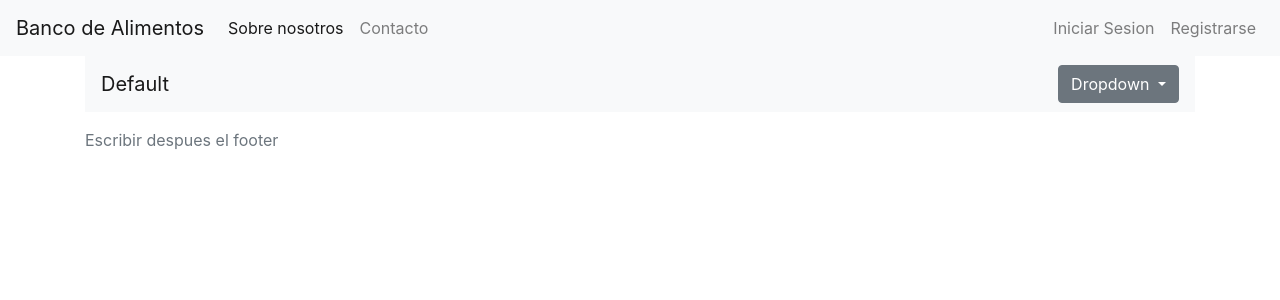
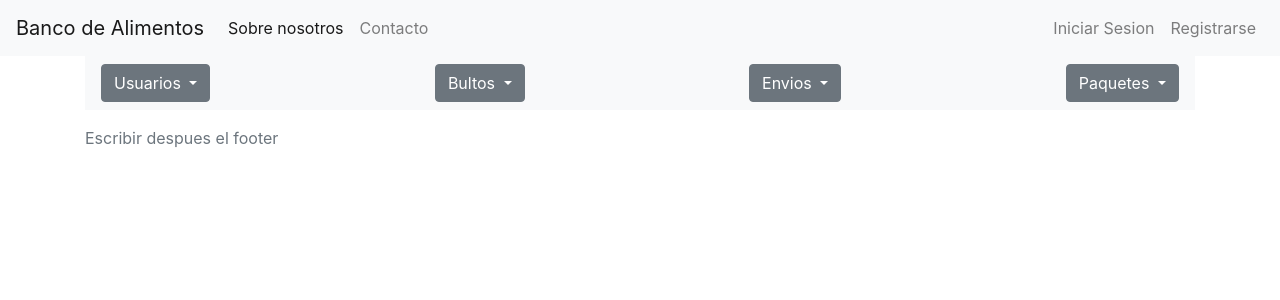
Before and after one commit to valen14/banco_alimentos_angular_v2, an Angular app: page /admin in a window 1280 px wide. Shown: the top 300 px of the page. Built offline with nearby package versions, Linux system fonts and the light colour scheme.

Commit message:
Menu de Admin hecho con dropdowns

```diff
--- a/src/app/components/admin/admin/admin.component.html
+++ b/src/app/components/admin/admin/admin.component.html
@@ -1,20 +1,41 @@
 <!-- <header class="sticky">
-    <a routerLink="users" class="button"> <span> Users</span> </a>
     <a routerLink="cars" class="button"> <span> Cars</span> </a>
-    <a routerLink="bultos" class="button"> <span> Bultos</span> </a>
-    <a routerLink="envios" class="button"> <span> Envios</span> </a>
-    <a routerLink="paquetes" class="button"> <span> Paquetes</span> </a>
 </header> -->
 <nav class="navbar navbar-light bg-light">
-  <a class="navbar-brand" href="#">Default</a>
   <div class="dropdown">
     <button class="btn btn-secondary dropdown-toggle" type="button" id="dropdownMenu2" data-toggle="dropdown" aria-haspopup="true" aria-expanded="false">
-      Dropdown
+      Usuarios
     </button>
     <div class="dropdown-menu" aria-labelledby="dropdownMenu2">
-      <button class="dropdown-item" type="button">Action</button>
-      <button class="dropdown-item" type="button">Another action</button>
-      <button class="dropdown-item" type="button">Something else here</button>
+      <a routerLink="users/donantes"><button class="dropdown-item" type="button">Organizaciones Donantes</button></a>
+      <a routerLink="users/beneficiarios"><button class="dropdown-item" type="button">Organizaciones Beneficiarias</button></a>
+      <a routerLink="users/voluntarios"><button class="dropdown-item" type="button">Voluntarios</button></a>
+    </div>
+  </div>
+  <div class="dropdown">
+    <button class="btn btn-secondary dropdown-toggle" type="button" id="dropdownMenu2" data-toggle="dropdown" aria-haspopup="true" aria-expanded="false">
+      Bultos
+    </button>
+    <div class="dropdown-menu" aria-labelledby="dropdownMenu2">
+      <a routerLink="bultos"><button class="dropdown-item" type="button">Listado de Bultos</button></a>
+    </div>
+  </div>
+  <div class="dropdown">
+    <button class="btn btn-secondary dropdown-toggle" type="button" id="dropdownMenu2" data-toggle="dropdown" aria-haspopup="true" aria-expanded="false">
+      Envios
+    </button>
+    <div class="dropdown-menu" aria-labelledby="dropdownMenu2">
+      <a routerLink="envios/nuevo-envio"><button class="dropdown-item" type="button">Nuevo Envio</button></a>
+      <a routerLink="envios/sin-asignar"><button class="dropdown-item" type="button">Sin Asignar</button></a>
+      <a routerLink="envios/asignados"><button class="dropdown-item" type="button">Asignados</button></a>
+    </div>
+  </div>
+  <div class="dropdown">
+    <button class="btn btn-secondary dropdown-toggle" type="button" id="dropdownMenu2" data-toggle="dropdown" aria-haspopup="true" aria-expanded="false">
+      Paquetes
+    </button>
+    <div class="dropdown-menu" aria-labelledby="dropdownMenu2">
+      <a routerLink="paquetes"><button class="dropdown-item" type="button">Listado de Paquetes Disponibles</button></a>
     </div>
   </div>
 </nav>
```
